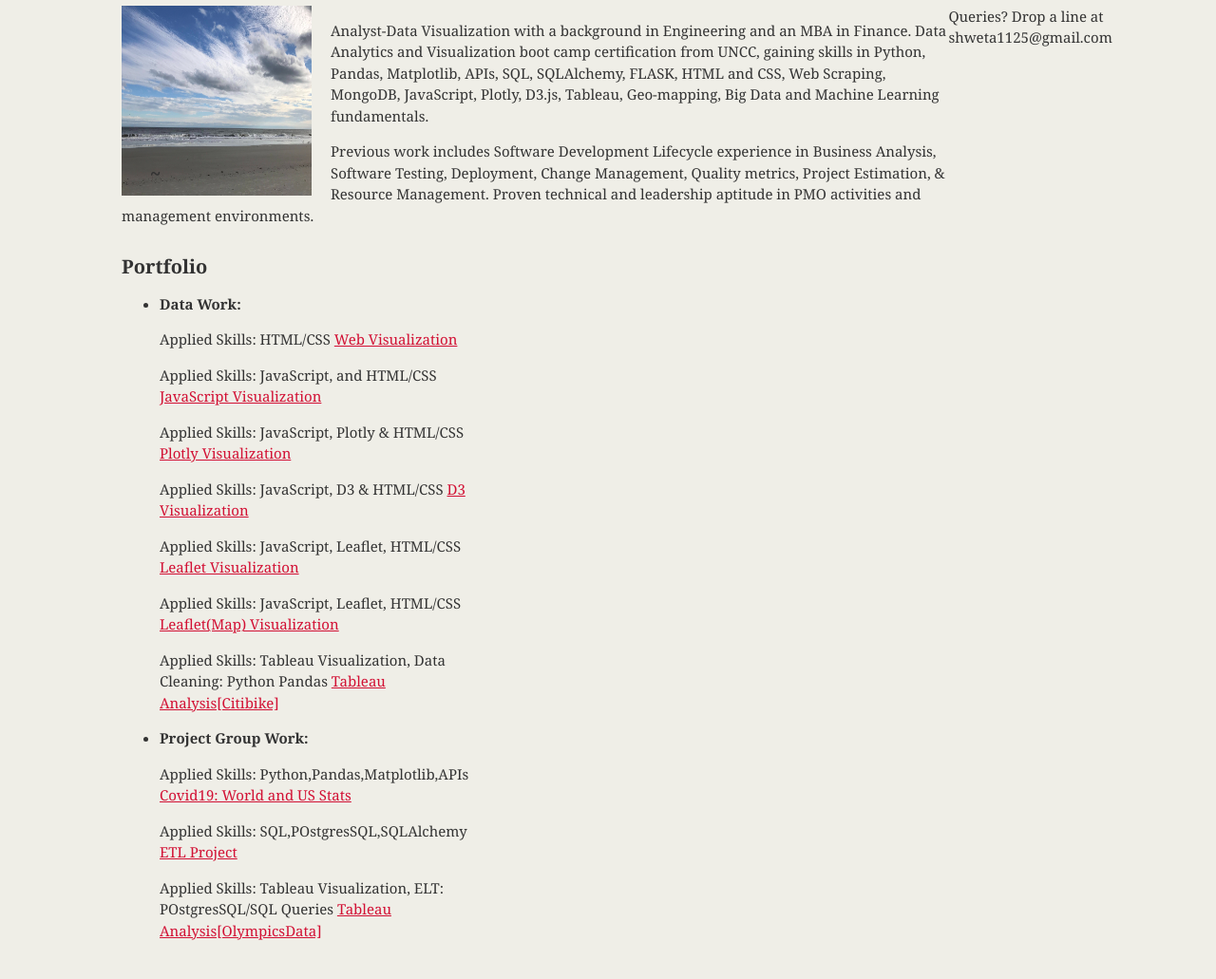
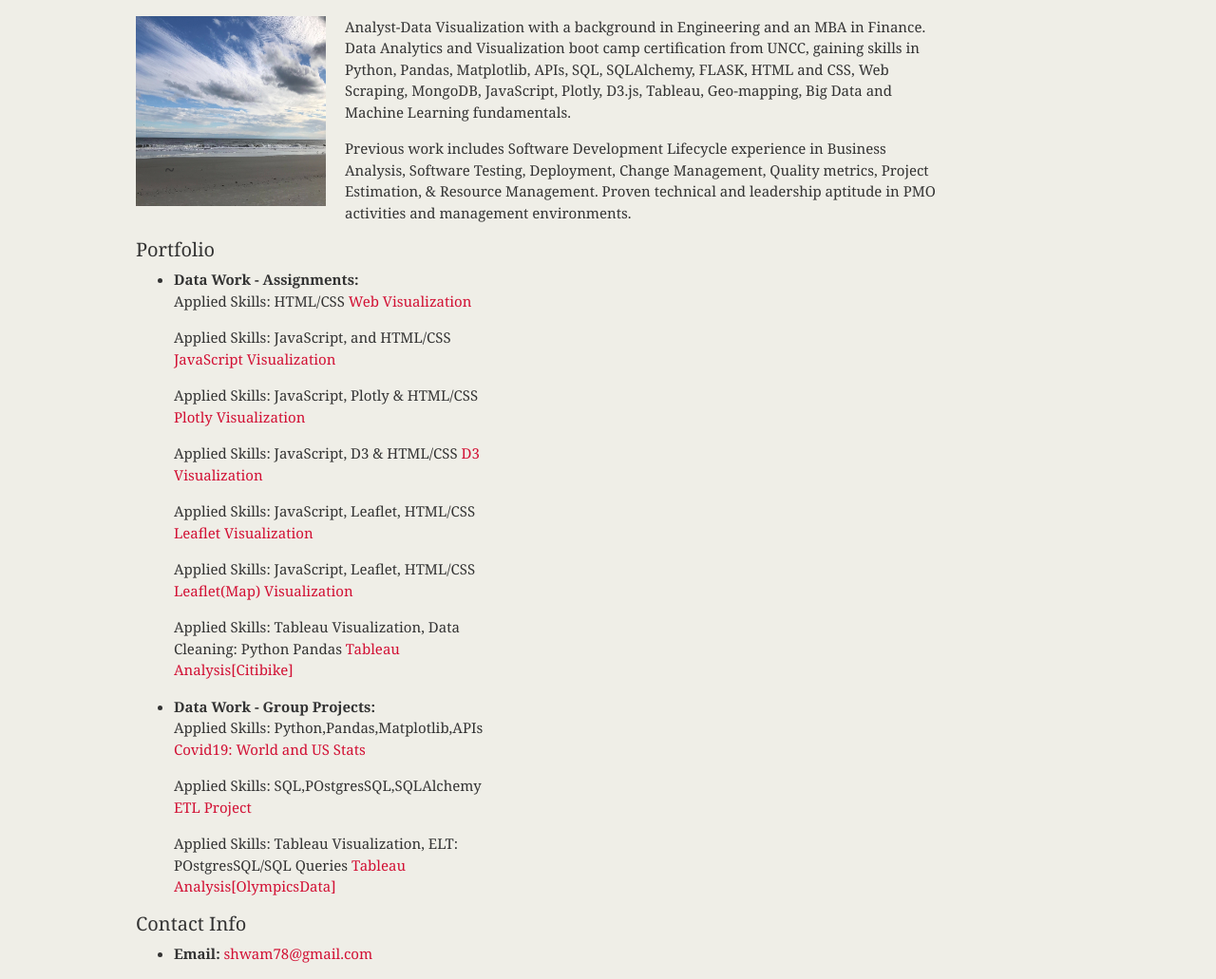
Before and after one commit to shwam25/shwam25.github.io, a plain HTML site: page index.html in a window 1280 px wide. Shown: the part 77-1108 px from the top of the page at 95% size. Before the commit the page ends 1083 px from the top, so only its background shows below. Drawn offline with nearby package versions, Linux system fonts and the light colour scheme.

Commit message:
Add files via upload

```diff
--- a/index.html
+++ b/index.html
@@ -2,7 +2,17 @@
 <html lang="en-us">
 <head>
   <meta charset="UTF-8">
+  <meta http-equiv="X-UA-Compatible" content="IE=edge">
+
   <title>Portfolio</title>
+
+  <meta name="viewport" content="width=device-width, initial-scale=1">
+
+<!-- Bootstrap CSS -->
+
+<link rel="stylesheet" href="https://stackpath.bootstrapcdn.com/bootstrap/4.3.1/css/bootstrap.min.css" integrity="sha384-ggOyR0iXCbMQv3Xipma34MD+dH/1fQ784/j6cY/iJTQUOhcWr7x9JvoRxT2MZw1T"
+
+crossorigin="anonymous">
 
 
   <link rel="stylesheet" type="text/css" href="style.css">
@@ -29,36 +39,60 @@
     <section id="contact-info">
       <h2>Portfolio</h2>
       <ul>
-        <li><strong>Data Work:</strong> <p>Applied Skills: HTML/CSS
+        <li><strong>Data Work - Assignments:</strong>
+
+          <p>Applied Skills: HTML/CSS
             <a href="https://shwam25.github.io/WebVisualization" target="_blank">Web Visualization</a></p>
+
             <p>Applied Skills: JavaScript, and HTML/CSS
               <a href="https://shwam25.github.io/JavaScript/" target="_blank">JavaScript Visualization</a></p>
+
                     <p>Applied Skills: JavaScript, Plotly & HTML/CSS
             <a href="https://shwam25.github.io/Plotly_Visualization" target="_blank">Plotly Visualization</a></p>
+
             <p>Applied Skills: JavaScript, D3 & HTML/CSS
               <a href="https://shwam25.github.io/D3_Visualization" target="_blank">D3 Visualization</a></p>
+
                     <p>Applied Skills: JavaScript, Leaflet, HTML/CSS
               <a href="https://shwam25.github.io/Citibike-Mini-project/" target="_blank">Leaflet Visualization</a></p>
+
                     <p>Applied Skills: JavaScript, Leaflet, HTML/CSS
                 <a href="https://shwam25.github.io/Leaflet-Map-Visualization/" target="_blank">Leaflet(Map) Visualization</a></p>
+
                 <p>Applied Skills: Tableau Visualization, Data Cleaning: Python Pandas
                   <a href="https://public.tableau.com/profile/shweta.shukla#!/vizhome/CitIBike_Analysis/Story1?publish=yes" target="_blank">Tableau Analysis[Citibike]</a></p>
 
 
         </li>
-        <li><strong>Project Group Work:</strong> <p>Applied Skills: Python,Pandas,Matplotlib,APIs
+        <li><strong>Data Work - Group Projects:</strong>
+
+          <p>Applied Skills: Python,Pandas,Matplotlib,APIs
           <a href="https://github.com/shwam25/Covid19---World-and-US-Stats" target="_blank">Covid19: World and US Stats</a></p>
+
           <p>Applied Skills: SQL,POstgresSQL,SQLAlchemy
             <a href="https://github.com/shwam25/ETL_Project" target="_blank">ETL Project</a></p>
+
             <p>Applied Skills: Tableau Visualization, ELT: POstgresSQL/SQL Queries
               <a href="https://public.tableau.com/profile/shweta.shukla#!/vizhome/Tableau_Project_15955300433610/OlympicsStory?publish=yes" target="_blank">Tableau Analysis[OlympicsData]</a></p>
 
       </ul>
     </section>
     </section>
+    <aside id="contact-info">
+      <h2>Contact Info</h2>
+      <ul>
+        <li><strong>Email:</strong> <a href="#">shwam78@gmail.com</a></li>
+        </ul>
+    </aside>
+
+
+
+
+<script src="https://cdnjs.cloudflare.com/ajax/libs/d3/4.11.0/d3.js"></script>
+<script src="static/js/data.js"></script>
+<script src="static/js/app.js"></script>
   </main>
-  <footer class="footer">
-    <span class="bottom">Queries? Drop a line at shweta1125@gmail.com</span>
-  </footer>
+
   </body>
-  </html>
+
+</html>
--- a/style.css
+++ b/style.css
@@ -70,3 +70,28 @@ a {
   height: 200px;
   margin-right: 20px;
 }
+
+/* The footer is positioned at the bottom of the page
+.footer {
+  position: absolute;
+  right: 0;
+  bottom: 0;
+  left: 0;
+  min-height: 50px;
+  background: #4e5d6c;
+}*/
+
+/* The code styles the text at the bottom of the footer
+.footer > .bottom {
+  position: absolute;
+  right: 0;
+  bottom: 0;
+  left: 0;
+  padding: 5px;
+  background: #1b3146;
+}*/
+
+.navbar {
+  padding: 5px;
+  margin: 0;
+}
```
